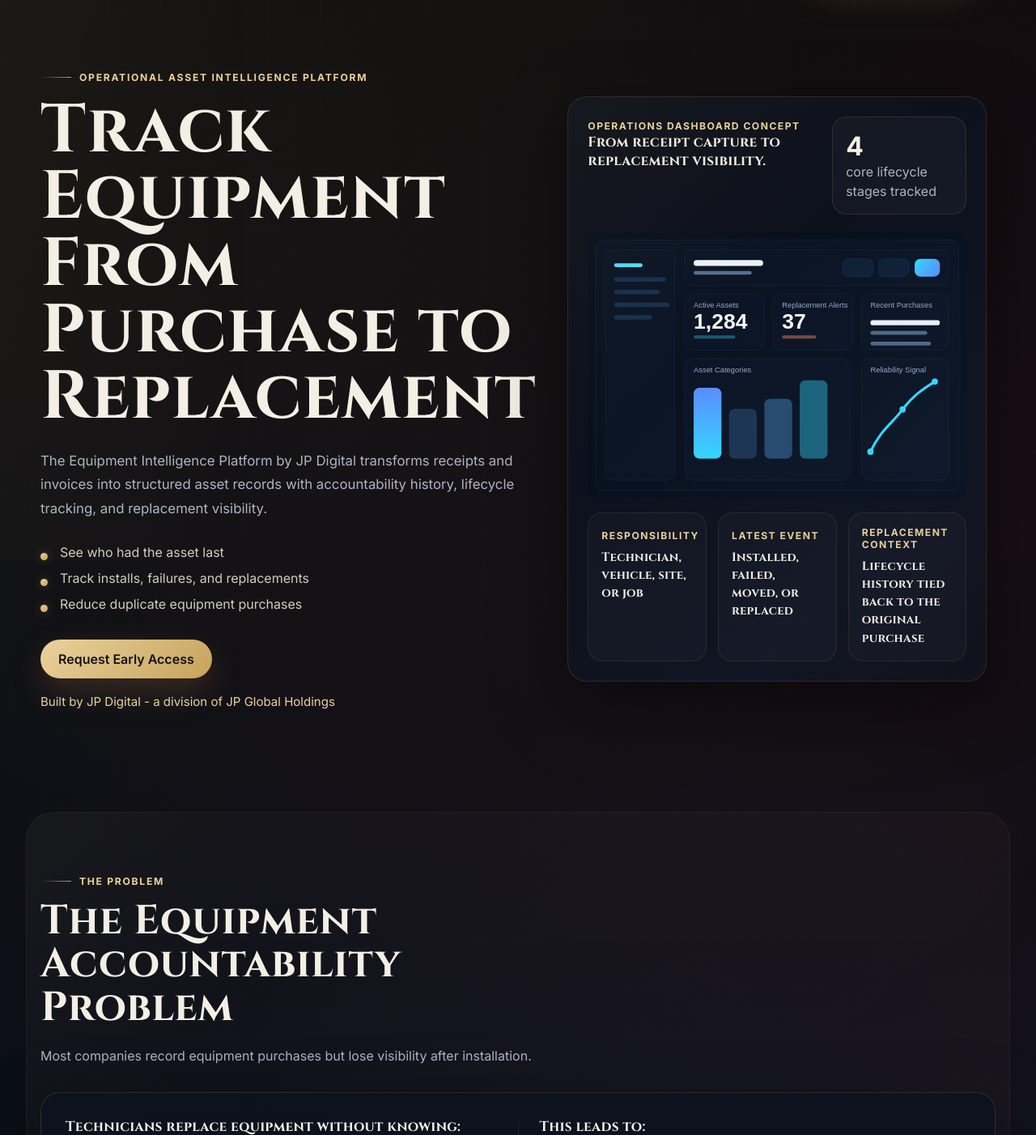
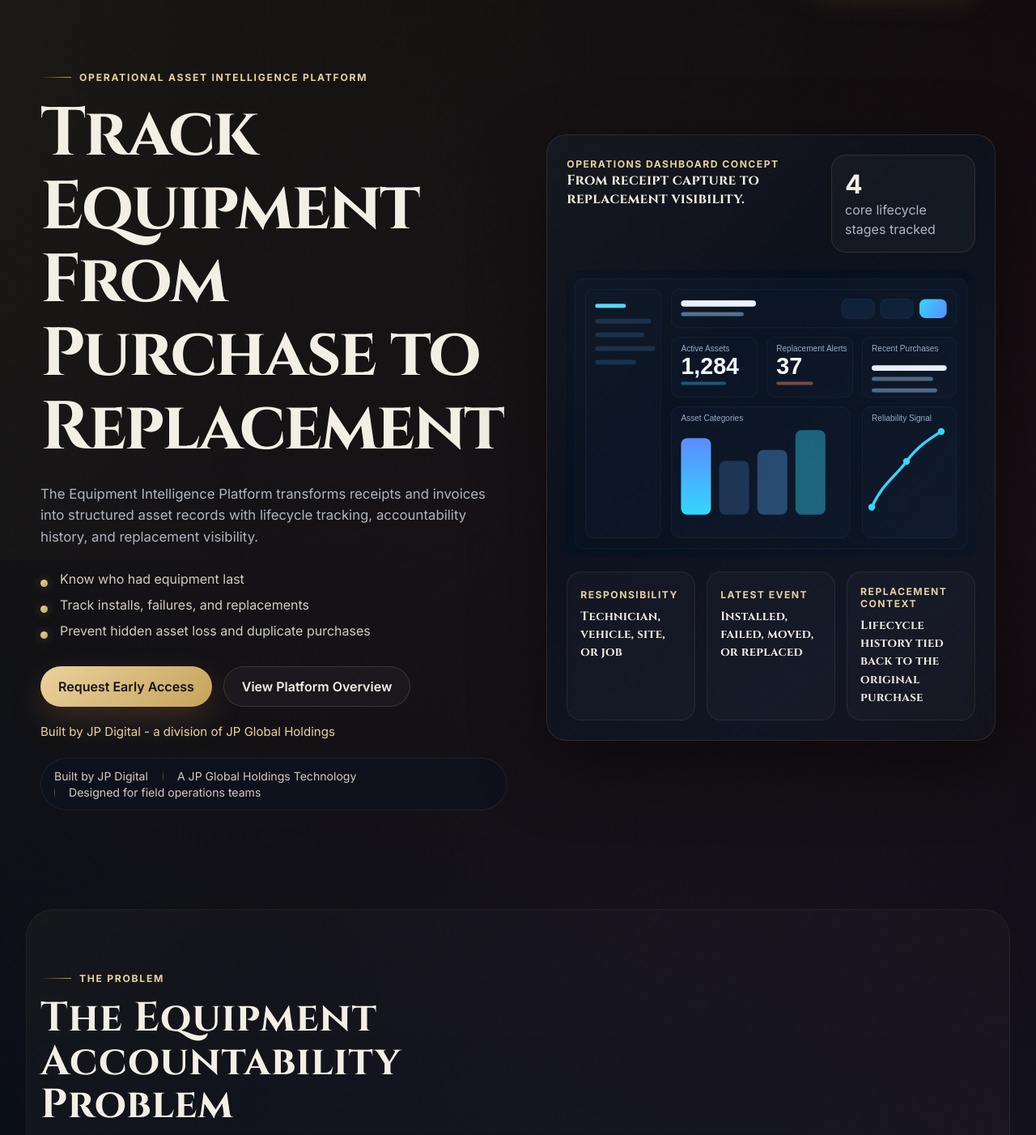
Before and after one commit to JPDigital-Dev/equipment-intelligence-validation-site, a Flask app: page / in a window 1280 px wide. Shown: the part 108-1510 px from the top of the page at 81% size. Run offline with Flask 3, Linux system fonts and the light colour scheme.

Commit message:
Add files via upload

```diff
--- a/static/style.css
+++ b/static/style.css
@@ -298,8 +298,9 @@ p {
 
 h1 {
     font-size: clamp(2.8rem, 7vw, 5.25rem);
-    line-height: 0.98;
-    max-width: 11ch;
+    line-height: 1.08;
+    max-width: 16ch;
+    letter-spacing: -0.03em;
     margin-top: 18px;
 }
 
@@ -316,8 +317,9 @@ h3 {
 }
 
 .hero-subheadline {
-    max-width: 60ch;
+    max-width: 55ch;
     font-size: 1.05rem;
+    line-height: 1.6;
     margin-top: 22px;
 }
 
@@ -351,12 +353,53 @@ h3 {
     display: flex;
     flex-wrap: wrap;
     gap: 14px;
-    margin: 34px 0 16px;
+    margin: 34px 0 18px;
 }
 
 .hero-trust {
     color: var(--gold-bright);
     font-size: 0.94rem;
+    margin-top: 2px;
+}
+
+.hero-proof-strip {
+    display: flex;
+    flex-wrap: wrap;
+    align-items: center;
+    gap: 0;
+    margin-top: 18px;
+    padding: 12px 16px;
+    border-radius: 999px;
+    background: rgba(12, 18, 32, 0.62);
+    border-color: rgba(198, 163, 91, 0.12);
+    box-shadow: none;
+}
+
+.hero-proof-strip span {
+    position: relative;
+    padding: 0 18px;
+    color: var(--muted-strong);
+    font-size: 0.88rem;
+    line-height: 1.4;
+}
+
+.hero-proof-strip span:first-child {
+    padding-left: 0;
+}
+
+.hero-proof-strip span:last-child {
+    padding-right: 0;
+}
+
+.hero-proof-strip span + span::before {
+    content: "";
+    position: absolute;
+    left: 0;
+    top: 50%;
+    width: 1px;
+    height: 14px;
+    transform: translateY(-50%);
+    background: linear-gradient(180deg, transparent, rgba(198, 163, 91, 0.5), transparent);
 }
 
 .hero-visual-frame,
@@ -980,6 +1023,26 @@ textarea:focus {
         flex-direction: column;
     }
 
+    .hero-actions,
+    .hero-proof-strip {
+        flex-direction: column;
+        align-items: stretch;
+    }
+
+    .hero-proof-strip {
+        border-radius: 20px;
+        padding: 14px 16px;
+        gap: 10px;
+    }
+
+    .hero-proof-strip span {
+        padding: 0;
+    }
+
+    .hero-proof-strip span + span::before {
+        display: none;
+    }
+
     .section-band::before {
         inset: 18px -8px;
     }
--- a/templates/index.html
+++ b/templates/index.html
@@ -34,20 +34,26 @@
             <section class="section hero" id="hero">
                 <div class="hero-copy reveal">
                     <span class="eyebrow">Operational Asset Intelligence Platform</span>
-                    <h1>Track Equipment From Purchase to Replacement</h1>
+                    <h1>Track Equipment<br>From Purchase to Replacement</h1>
                     <p class="hero-subheadline">
-                        The Equipment Intelligence Platform by JP Digital transforms receipts and invoices into structured
-                        asset records with accountability history, lifecycle tracking, and replacement visibility.
+                        The Equipment Intelligence Platform transforms receipts and invoices into structured asset records
+                        with lifecycle tracking, accountability history, and replacement visibility.
                     </p>
                     <ul class="hero-benefits">
-                        <li>See who had the asset last</li>
+                        <li>Know who had equipment last</li>
                         <li>Track installs, failures, and replacements</li>
-                        <li>Reduce duplicate equipment purchases</li>
+                        <li>Prevent hidden asset loss and duplicate purchases</li>
                     </ul>
                     <div class="hero-actions">
                         <a href="#lead-form" class="button button-primary js-track-click" data-event="hero_cta_click">Request Early Access</a>
+                        <a href="#platform-workflow" class="button button-secondary">View Platform Overview</a>
                     </div>
                     <p class="hero-trust">Built by JP Digital - a division of JP Global Holdings</p>
+                    <div class="hero-proof-strip glass">
+                        <span>Built by JP Digital</span>
+                        <span>A JP Global Holdings Technology</span>
+                        <span>Designed for field operations teams</span>
+                    </div>
                 </div>
                 <div class="hero-visual reveal">
                     <div class="hero-visual-frame glass">
```
